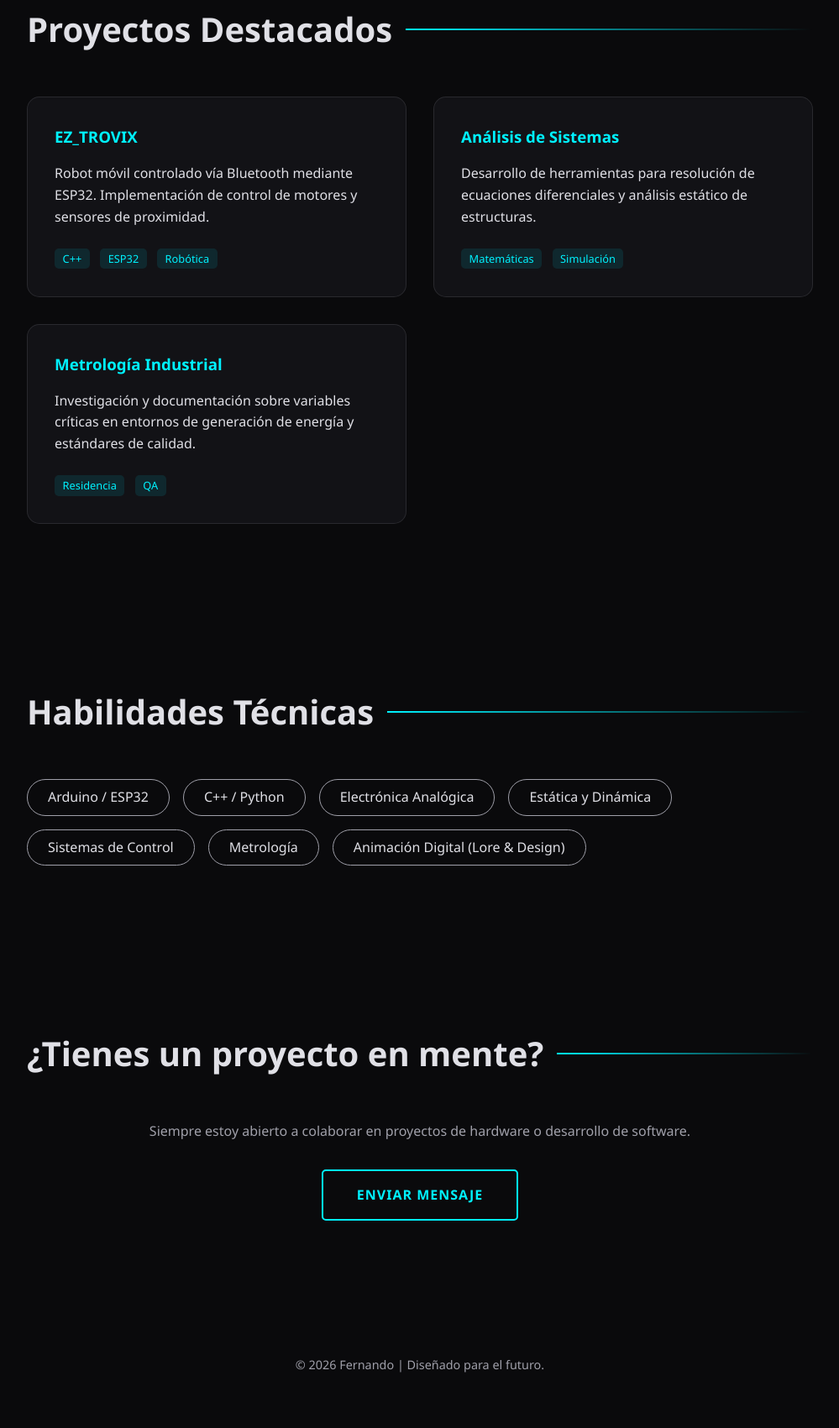
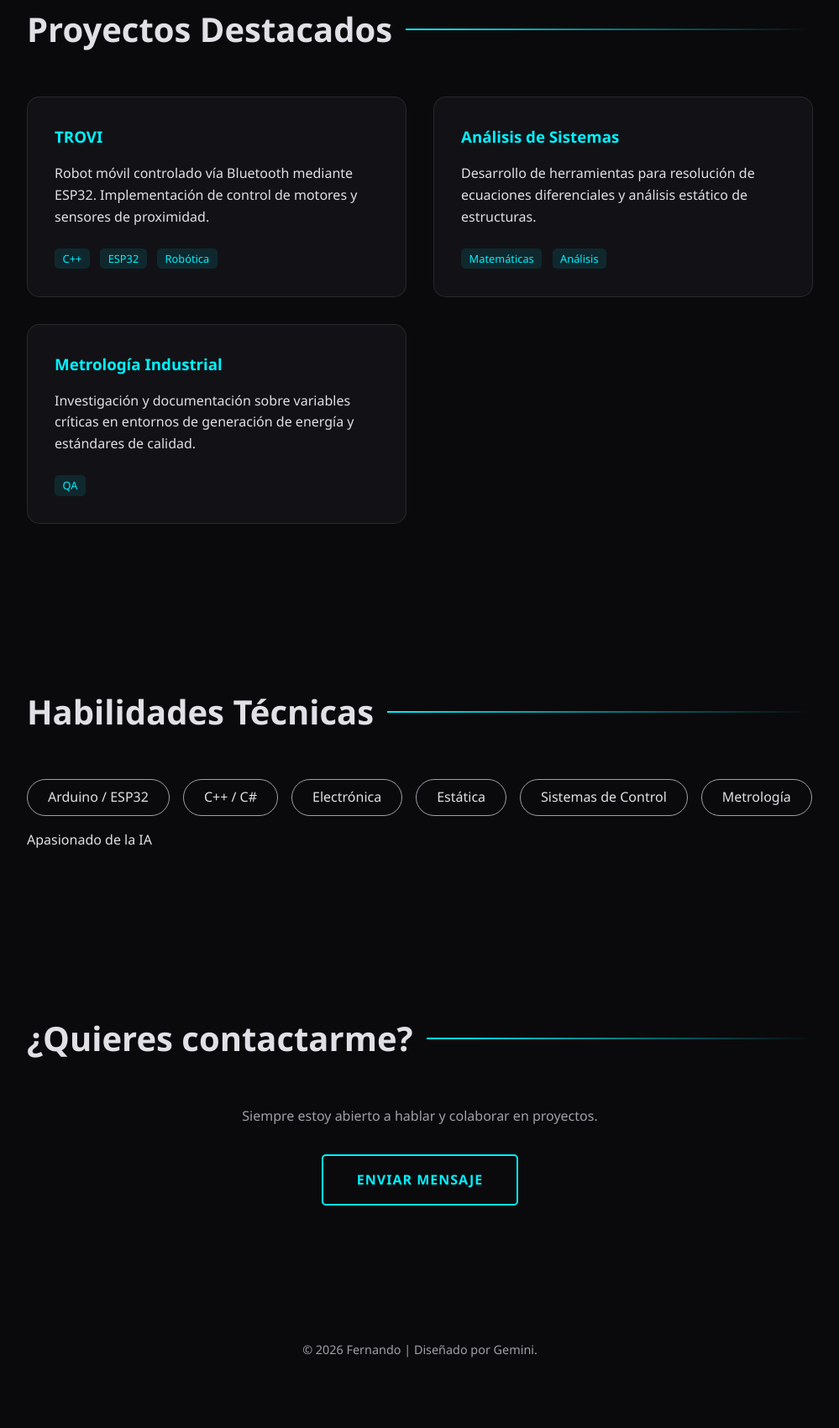
Before and after one commit to fernando-646/Fernando-Page-, a plain HTML site: page index.html in a window 1280 px wide. Shown: the part 835-2536 px from the top of the page at 84% size, without its empty margins (140-1139 px from the left). Drawn offline with Linux system fonts and the light colour scheme.

Commit message:
Update personal information and project details

```diff
--- a/index.html
+++ b/index.html
@@ -4,7 +4,7 @@
 <head>
     <meta charset="UTF-8">
     <meta name="viewport" content="width=device-width, initial-scale=1.0">
-    <title>Fernando | Engineering & Robotics</title>
+    <title>Fernando Ramos | University Student </title>
     <style>
         :root {
             --bg-color: #0a0a0c;
@@ -224,7 +224,7 @@
 
     <div class="container">
         <nav>
-            <div class="logo">FERNANDO.DEV</div>
+            <div class="logo">FERNANDORAMOS.ME</div>
             <div class="nav-links">
                 <span style="color: var(--accent-primary)">[ STUDENT // ENGINEER ]</span>
             </div>
@@ -241,7 +241,7 @@
             <h2>Proyectos Destacados</h2>
             <div class="grid">
                 <div class="card">
-                    <h3>EZ_TROVIX</h3>
+                    <h3>TROVI</h3>
                     <p>Robot móvil controlado vía Bluetooth mediante ESP32. Implementación de control de motores y sensores de proximidad.</p>
                     <div style="margin-top: 1.5rem;">
                         <span class="tag">C++</span>
@@ -254,14 +254,13 @@
                     <p>Desarrollo de herramientas para resolución de ecuaciones diferenciales y análisis estático de estructuras.</p>
                     <div style="margin-top: 1.5rem;">
                         <span class="tag">Matemáticas</span>
-                        <span class="tag">Simulación</span>
+                        <span class="tag">Análisis</span>
                     </div>
                 </div>
                 <div class="card">
                     <h3>Metrología Industrial</h3>
                     <p>Investigación y documentación sobre variables críticas en entornos de generación de energía y estándares de calidad.</p>
                     <div style="margin-top: 1.5rem;">
-                        <span class="tag">Residencia</span>
                         <span class="tag">QA</span>
                     </div>
                 </div>
@@ -272,23 +271,23 @@
             <h2>Habilidades Técnicas</h2>
             <div class="skills-container">
                 <div class="skill-badge">Arduino / ESP32</div>
-                <div class="skill-badge">C++ / Python</div>
-                <div class="skill-badge">Electrónica Analógica</div>
-                <div class="skill-badge">Estática y Dinámica</div>
+                <div class="skill-badge">C++ / C#</div>
+                <div class="skill-badge">Electrónica</div>
+                <div class="skill-badge">Estática</div>
                 <div class="skill-badge">Sistemas de Control</div>
                 <div class="skill-badge">Metrología</div>
-                <div class="skill-badge">Animación Digital (Lore & Design)</div>
+                <div class="skill-badhe">Apasionado de la IA</div>
             </div>
         </section>
 
         <section id="contacto" style="text-align: center;">
-            <h2>¿Tienes un proyecto en mente?</h2>
-            <p style="margin-bottom: 2rem; color: var(--text-dim);">Siempre estoy abierto a colaborar en proyectos de hardware o desarrollo de software.</p>
-            <a href="mailto:tuemail@ejemplo.com" class="btn">Enviar Mensaje</a>
+            <h2>¿Quieres contactarme?</h2>
+            <p style="margin-bottom: 2rem; color: var(--text-dim);">Siempre estoy abierto a hablar y colaborar en proyectos.</p>
+            <a href="mailto:capynando@gmail.com" class="btn">Enviar Mensaje</a>
         </section>
 
         <footer>
-            <p>&copy; 2026 Fernando | Diseñado para el futuro.</p>
+            <p>&copy; 2026 Fernando | Diseñado por Gemini.</p>
         </footer>
     </div>
 
@@ -315,7 +314,7 @@
         });
 
         // Log de consola con estilo
-        console.log("%c Bienvenido a la consola de Fernando ", "background: #00f2ff; color: #0a0a0c; font-weight: bold; padding: 5px;");
+        console.log("%c Bienvenido a la consola de Fernando, ¿Perdiste algo?", "background: #00f2ff; color: #0a0a0c; font-weight: bold; padding: 5px;");
     </script>
 </body>
 </html>
```
